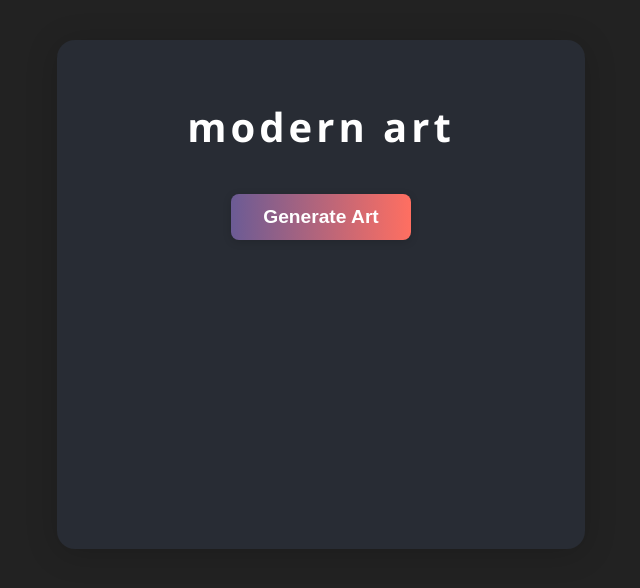
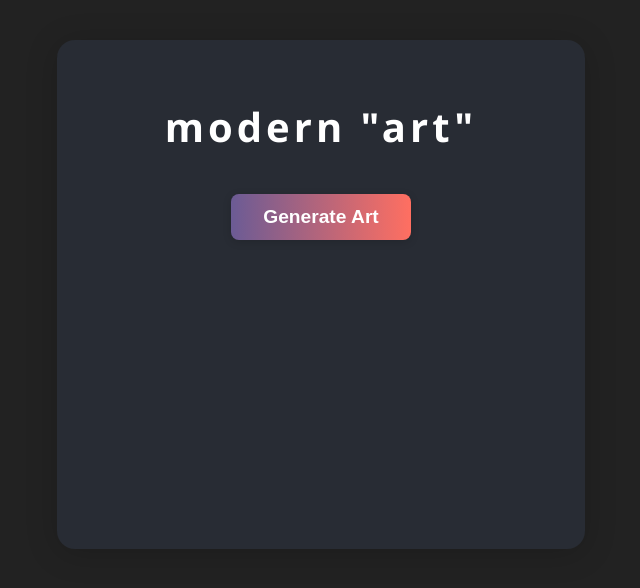
Before and after one commit to leizard/modern-art, a website: page index.html in a window 1280 px wide. Shown: the whole page, without its empty margins (319-959 px from the left). Drawn offline with Linux system fonts and the light colour scheme.

Commit message:
change title

```diff
--- a/index.html
+++ b/index.html
@@ -8,7 +8,7 @@
 </head>
 <body>
   <div class="container">
-    <h1>modern art</h1>
+    <h1>modern "Art"</h1>
     <button id="generate-btn">Generate Art</button>
     <div id="shape-container"></div>
     <h2 id="art-name"></h2>
```
